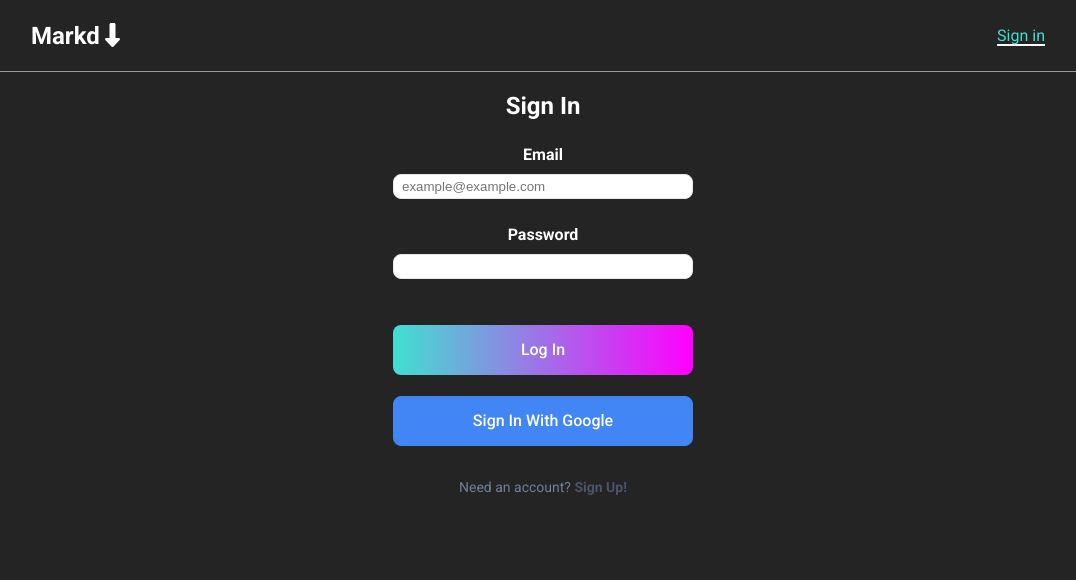
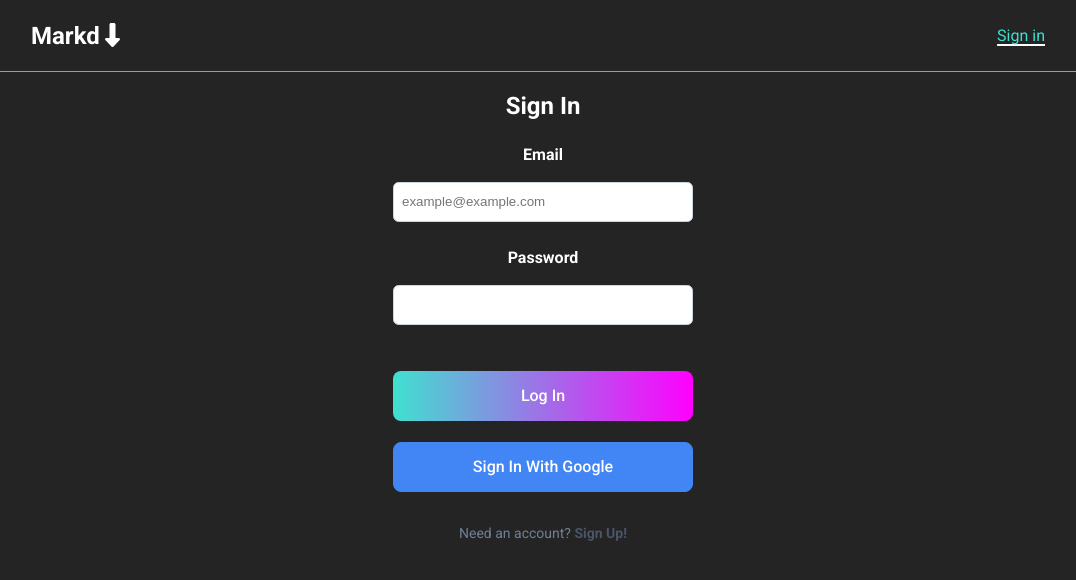
Before and after one commit to nronzel/markdown-editor, a React (Vite) app: page /signin in a window 1280 px wide. Shown: the top 580 px of the page, without its empty margins (97-1173 px from the left). Built offline with nearby package versions, Linux system fonts and the light colour scheme; no server answers.

Commit message:
style: added proper classes

```diff
--- a/src/components/SignInForm.jsx
+++ b/src/components/SignInForm.jsx
@@ -14,7 +14,7 @@
       <div className="signin-form">
         <h2 className="signin-heading">Sign In</h2>
         {error && <div className="auth_error">{error}</div>}
-        <label htmlFor="email">Email</label>
+        <label htmlFor="email" className="form-label">Email</label>
         <input
           type="email"
           id="email"
@@ -23,7 +23,7 @@
           required
           className="signin-input"
         />
-        <label htmlFor="password">Password</label>
+        <label className="form-label" htmlFor="password">Password</label>
         <input
           type="password"
           id="password"
--- a/src/components/SignUpForm.jsx
+++ b/src/components/SignUpForm.jsx
@@ -14,21 +14,23 @@
   signInWithGoogle,
   createAccount,
 }) => {
-
   const handleGoogleSignIn = (e) => {
-        e.preventDefault()
-        signInWithGoogle()
-    }
+    e.preventDefault();
+    signInWithGoogle();
+  };
 
   return (
+    <>
+      <Header />
       <div className="signup-form">
-      <Header />
         <div className="signup-container">
           <h2 className="signup-heading">Sign Up</h2>
           {error && <div className="auth_error">{error}</div>}
-        <form>
-          <label htmlFor="email">Email</label>
+          <label className="field-label" htmlFor="email">
+            Email
+          </label>
           <input
+            className="signup-input"
             type="email"
             id="email"
             required
@@ -36,16 +38,22 @@
             onChange={(e) => setEmail(e.target.value)}
             placeholder="example@example.com"
           />
-          <label htmlFor="password">Password</label>
+          <label className="field-label" htmlFor="password">
+            Password
+          </label>
           <input
+            className="signup-input"
             type="password"
             id="password"
             required
             value={password}
             onChange={(e) => setPassword(e.target.value)}
           />
-          <label htmlFor="confirm-password">Confirm Password</label>
+          <label className="field-label" htmlFor="confirm-password">
+            Confirm Password
+          </label>
           <input
+            className="signup-input"
             type="password"
             id="confirm-password"
             required
@@ -56,7 +64,10 @@
             <button className="signup-button" onClick={createAccount}>
               <span className="button-text">Sign Up</span>
             </button>
-            <button className="google-signin-button" onClick={handleGoogleSignIn}>
+            <button
+              className="google-signin-button"
+              onClick={handleGoogleSignIn}
+            >
               Sign In With Google
             </button>
           </div>
@@ -64,9 +75,9 @@
             Already have an account?
             <NavLink to="/signin"> Sign In!</NavLink>
           </p>
-        </form>
         </div>
       </div>
+    </>
   );
 };
 
--- a/src/styles/encryptionmodal.css
+++ b/src/styles/encryptionmodal.css
@@ -7,7 +7,8 @@
 }
 
 .encryption-input {
-    padding: 10px 20px;
+  height: 45px;
+  padding: 10px 20px;
 }
 
 .overlay {
--- a/src/styles/signin.css
+++ b/src/styles/signin.css
@@ -29,22 +29,22 @@
   color: #f56565;
 }
 
-label {
+.form-label {
   font-weight: bold;
   margin-bottom: 0.5rem;
 }
 
-input {
+.signin-input {
   width: 100%;
   height: 2.5rem;
   margin-bottom: 1rem;
   padding: 0.5rem;
   border: 1px solid #cbd5e0;
-  border-radius: 0.25rem;
+  border-radius: 0.35rem;
   transition: border-color 0.2s;
 }
 
-input:focus {
+.signin-input:focus {
   outline: none;
   border-color: #4fd1c5;
 }
@@ -80,8 +80,8 @@
 }
 
 .button-text {
-    position: relative;
-    z-index: 1;
+  position: relative;
+  z-index: 1;
 }
 
 .signin-button:hover::after {
--- a/src/styles/signup.css
+++ b/src/styles/signup.css
@@ -12,18 +12,7 @@
   text-align: center;
   justify-content: center;
   width: 300px;
-}
-
-form {
-  margin: 0;
-  padding: 0;
-  display: flex;
-  justify-content: center;
-  align-items: center;
-  flex-direction: column;
-  margin-top: 1rem;
   gap: 10px;
-  width: 300px;
 }
 
 .signup-heading {
@@ -40,16 +29,16 @@
   color: #f56565;
 }
 
-label {
+.field-label {
   display: block;
   margin-bottom: 8px;
   font-weight: bold;
 }
 
-input {
+.signup-input {
   display: block;
   width: 100%;
-  height: 25px;
+  height: 40px;
   margin-bottom: 16px;
   padding: 8px;
   border: 1px solid #e2e8f0;
```
Lines whose indentation alone changed are shown as unchanged.
